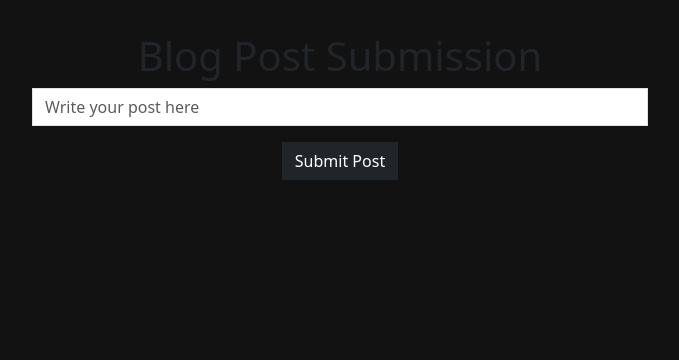
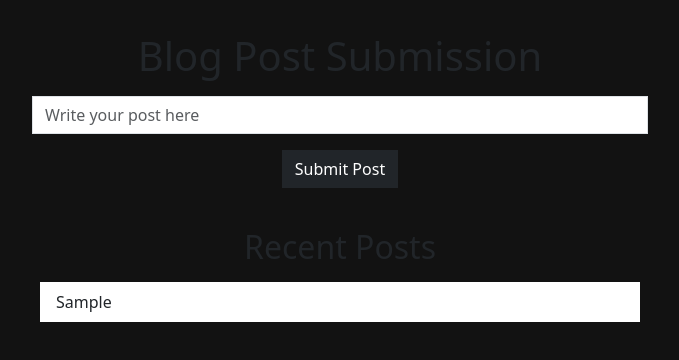
Before and after one commit to AlexZan/blog, a React (Create React App) app: page / in a window 1280 px wide. Both pictures are taken after typing "Sample" into the empty fields and a click on the button "Submit Post". Shown: the top 360 px of the page, without its empty margins (300-979 px from the left). Built offline with nearby package versions, Linux system fonts and the light colour scheme.

Commit message:
chapter.3.3: blog post list

```diff
--- a/src/App.css
+++ b/src/App.css
@@ -12,3 +12,48 @@
 .form-control, .btn {
   border-radius: 0.25rem; /* Less rounded corners */
 }
+
+.list-group {
+  width: 100%; /* Set the width of the list group */
+  max-width: 600px; /* Maximum width of the list */
+  margin: 0 auto; /* Center the list */
+  padding: 0; /* Remove default padding */
+}
+
+.list-group-item {
+  background-color: #1c1e22; /* Modern dark grey background */
+  color: #ccc; /* Light grey text for better readability */
+  border: 1px solid #2a2d33; /* Slightly darker border for definition */
+  margin-bottom: 0.5rem; /* Spacing between list items */
+  transition: all 0.2s; /* Smooth transition for hover effects */
+  border-radius: 0.25rem; /* Slightly rounded corners for a modern look */
+}
+
+.list-group-item:hover {
+  background-color: #2a2d33; /* Darker background on hover */
+  color: #fff; /* White text on hover for contrast */
+  border-color: #333; /* Dark border on hover */
+  transform: translateY(-2px); /* Slight lift effect on hover */
+  box-shadow: 0 2px 5px rgba(0, 0, 0, 0.2); /* Subtle shadow for depth */
+}
+
+/* Typography improvements */
+.list-group-item p {
+  font-size: 1rem;
+  font-weight: 300;
+  margin: 0; /* Keep the text aligned with the container's edges */
+  white-space: nowrap; /* Prevent text wrapping */
+  overflow: hidden; /* Hide overflow text */
+  text-overflow: ellipsis; /* Add ellipsis to overflow text */
+}
+
+/* Clear margins for headers to align with the design */
+.App-header h1, .App-header h2 {
+  margin-bottom: 1rem; /* Consistent space below headers */
+}
+
+/* Remove any default list styles */
+.list-group-item {
+  list-style-type: none; /* Remove default list item styling */
+  padding: 0.75rem 1rem; /* Comfortable padding around text */
+}
--- a/src/App.js
+++ b/src/App.js
@@ -4,6 +4,7 @@ import './App.css';
 
 import { useDispatch } from 'react-redux';
 import { addPost } from './postsSlice';
+import PostsList from './PostsList';
 
 function App() {
   const [post, setPost] = useState('');
@@ -14,6 +15,7 @@ function App() {
     dispatch(addPost(post));
     setPost('');
   };
+
   return (
     <div className="App">
       <Container fluid className="App-header">
@@ -34,6 +36,12 @@ function App() {
             </Form>
           </Col>
         </Row>
+        <Row className="justify-content-md-center mt-4">
+          <Col md={6}>
+            <h2>Recent Posts</h2>
+            <PostsList /> {/* Use the PostsList component */}
+          </Col>
+        </Row>
       </Container>
     </div>
   );
--- /dev/null
+++ b/src/PostsList.js
@@ -0,0 +1,20 @@
+// src/PostsList.js
+import React from 'react';
+import { useSelector } from 'react-redux';
+import { ListGroup } from 'react-bootstrap';
+
+const PostsList = () => {
+  const posts = useSelector((state) => state.posts);
+
+  return (
+    <ListGroup variant="flush">
+      {posts.map((post, index) => (
+        <ListGroup.Item key={index} className="text-start">
+          {post.substring(0, 100)}{post.length > 100 ? '...' : ''}
+        </ListGroup.Item>
+      ))}
+    </ListGroup>
+  );
+};
+
+export default PostsList;
```
Also changed, not shown: src/index.css (deleted, +0 -13 lines).
